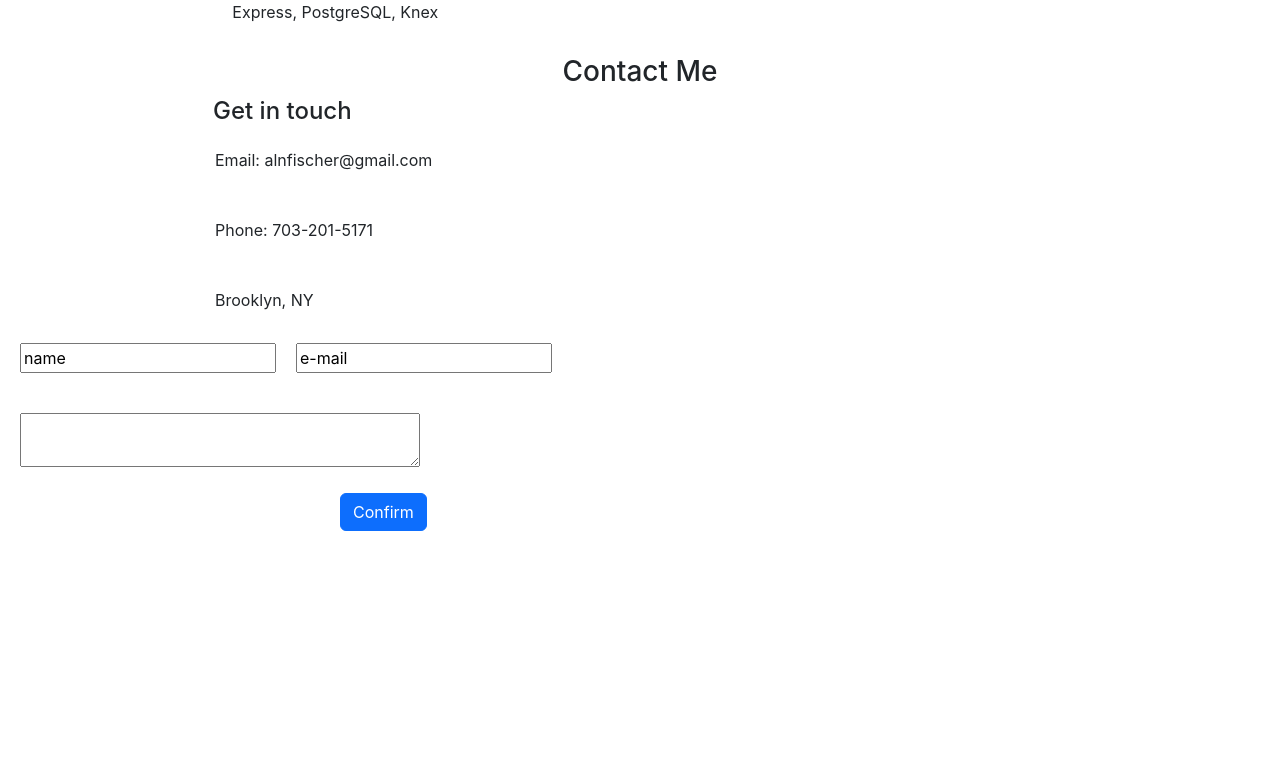
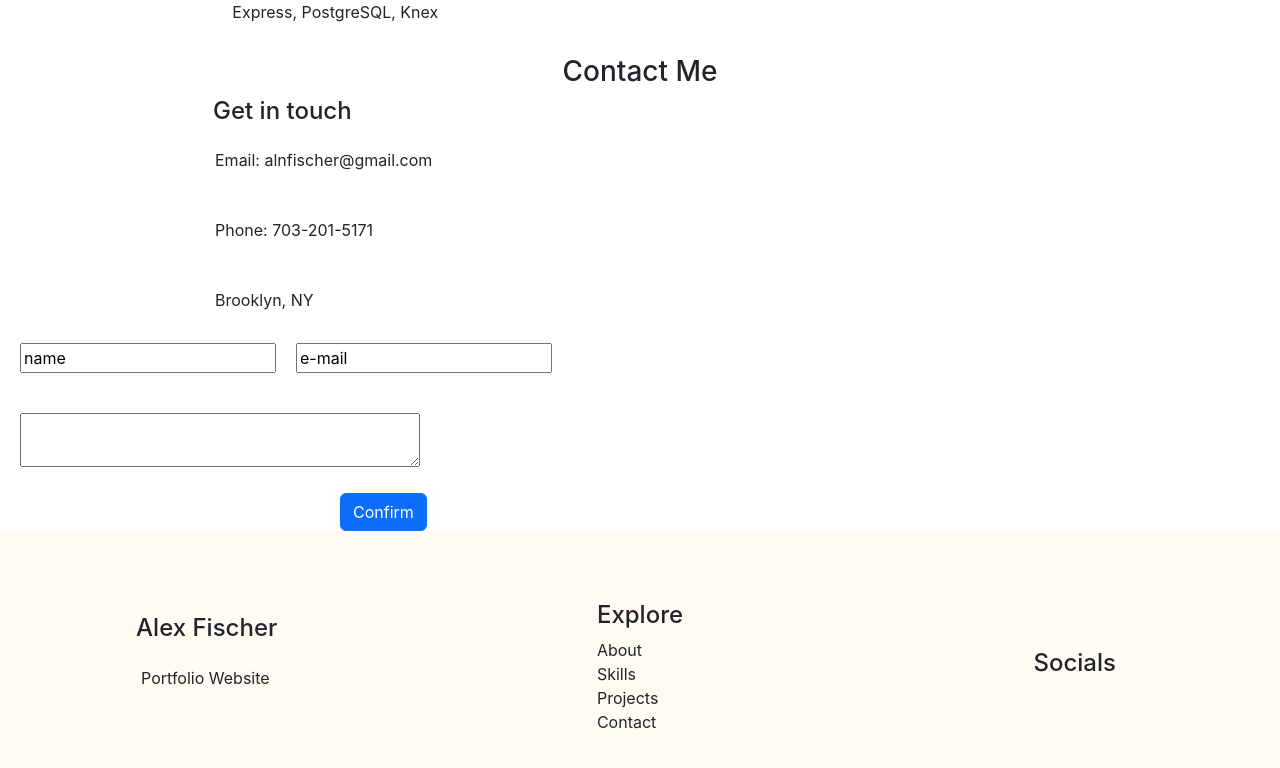
Before and after one commit to Fischeran/Portfolio, a React (Create React App) app: page / in a window 1280 px wide. Shown: the part 3286-4054 px from the top of the page. Before the commit the page ends 3817 px from the top, so only its background shows below. Built offline with nearby package versions, Linux system fonts and the light colour scheme.

Commit message:
adding footer

```diff
--- a/src/App.js
+++ b/src/App.js
@@ -5,6 +5,7 @@ import About from "./About";
 import Projects from "./Projects";
 import Skills from "./Skills";
 import Contact from "./Contact";
+import Footer from "./Footer";
 
 function App() {
   return (
@@ -15,6 +16,7 @@ function App() {
   <Skills />
   <Projects />
   <Contact />
+  <Footer />
   </>
   )
 }
--- a/src/Contact.js
+++ b/src/Contact.js
@@ -3,7 +3,7 @@ import React from "react";
 
 function Contact () {
         return (
-            <section id="#Contact" className="container-fluid">
+            <section id="Contact" className="container-fluid">
                 <div>
                     <h3 className="contactHead row">Contact Me</h3>
                 </div>
--- /dev/null
+++ b/src/Footer.js
@@ -0,0 +1,28 @@
+import React from "react";
+
+function Footer () {
+
+    return (
+        <footer id="footer" className="container-fluid footer">
+        <div className="foot row">
+        <div className="col-md port">
+            <h4 style={{marginLeft: "10px"}}>Alex Fischer</h4>
+            <p>Portfolio Website</p>
+        </div>
+        <div className="col port">
+        <h4 href="#Home">Explore</h4>
+                        <a href="#About">About</a>
+                        <a href="#Skills">Skills</a>
+                        <a href="#Projects">Projects</a>
+                        <a href="#Contact">Contact</a>
+        </div>
+        <div className="col port socials">
+            <h4>Socials</h4>
+
+        </div>
+        </div>
+        </footer>
+    )
+}
+
+export default Footer
--- a/src/index.css
+++ b/src/index.css
@@ -167,3 +167,23 @@ code {
   margin-top: 20px;
   margin-left: 320px;
 }
+
+.footer {
+  background: #fffaf2;
+  padding-top: 70px;
+  padding-bottom: 70px;
+
+}
+
+.foot {
+  display: flex;
+  justify-content: space-around;
+}
+
+.port {
+    display: flex;
+    align-content: space-around;
+    flex-wrap: wrap;
+    justify-content: center;
+    flex-direction: column;
+}
```
Also changed, not shown: src/images/github.png (added), src/images/linked.png (added).
